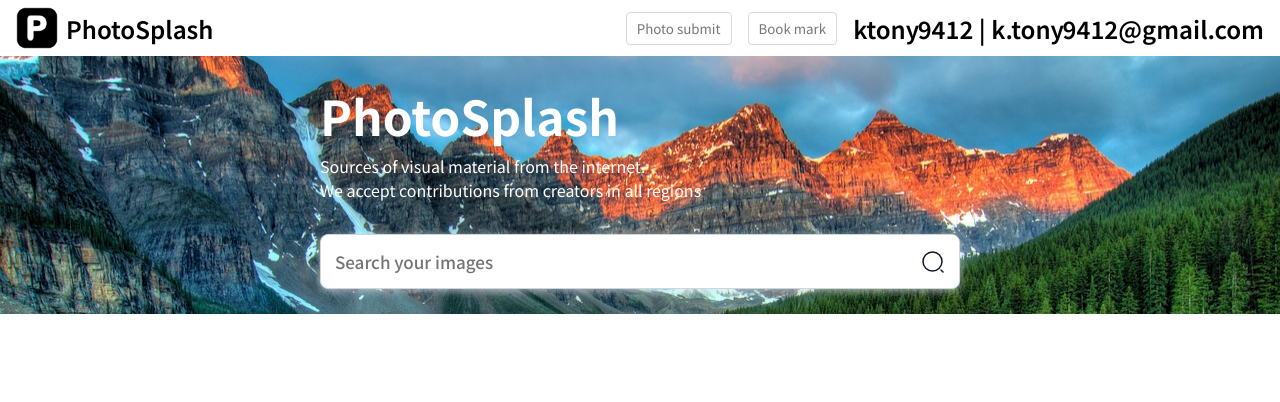
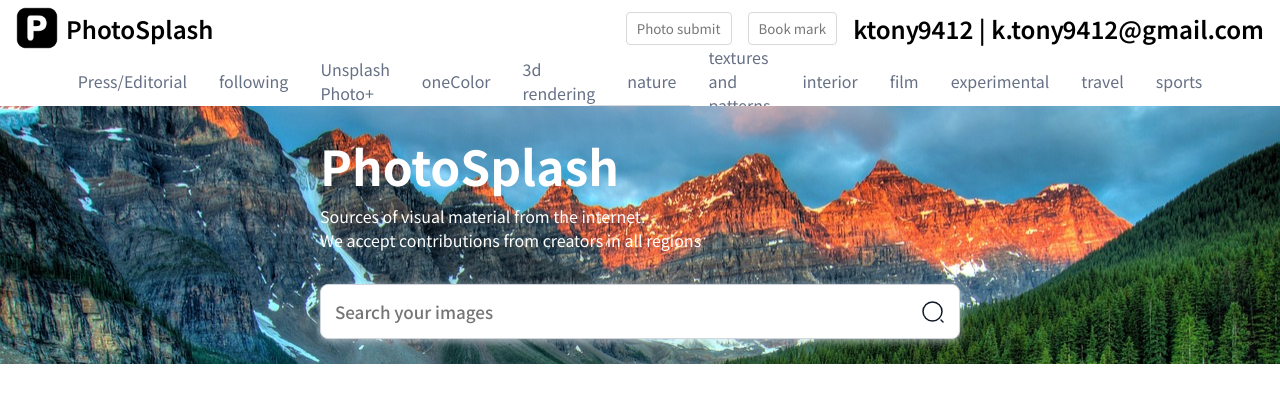
Before and after one commit to TonyKim9401/image-search-site, a React (Vite) app: page / in a window 1280 px wide. Shown: the top 402 px of the page. Built offline with nearby package versions, Linux system fonts and the light colour scheme.

Commit message:
feat: Build navigation
Construct the Navigation by repeatedly rendering the UI based on the reactive data declared with useState.
Navigation elements are loaded from json file but soon should get from backend server.

* eslint and prettier are added on 'devDependencies'

```diff
--- a/package.json
+++ b/package.json
@@ -27,6 +27,8 @@
     "@types/react-dom": "^18.3.0",
     "@vitejs/plugin-react": "^4.3.1",
     "eslint": "^9.8.0",
+    "eslint-config-prettier": "^9.1.0",
+    "eslint-plugin-prettier": "^5.2.1",
     "eslint-plugin-react-hooks": "^5.1.0-rc.0",
     "eslint-plugin-react-refresh": "^0.4.9",
     "globals": "^15.9.0",
--- /dev/null
+++ b/src/components/common/navigation/CommonNav.module.scss
@@ -0,0 +1,24 @@
+.navigation {
+  display: flex;
+  align-items: center;
+  justify-content: center;
+
+  width: 100px;
+  height: 50px;
+
+  gap: 32px;
+
+  border-bottom: 1px solid $color-white-300;
+
+  &__menu {
+    display: flex;
+    align-items: center;
+    justify-content: center;
+
+    height: 100%;
+
+    text-decoration: none;
+    color: $color-white-700;
+    font-weight: 500;
+  }
+}
--- /dev/null
+++ b/src/components/common/navigation/CommonNav.tsx
@@ -0,0 +1,28 @@
+import { useState } from "react";
+import styles from "./CommonNav.module.scss";
+import { Link } from "react-router-dom";
+import navJson from "./nav.json";
+
+interface Navigation {
+  index: number;
+  path: string;
+  label: string;
+  searchValue: string;
+  isActive: boolean;
+}
+
+function CommonNav() {
+  const [navigation, setNavigation] = useState<Navigation[]>(navJson);
+
+  const navLinks = navigation.map((item: Navigation) => {
+    return (
+      <Link to={item.path} className={styles.navigation__menu} key={item.path}>
+        <span className={styles.navigation__menu__lable}>{item.label}</span>
+      </Link>
+    );
+  });
+
+  return <div className={styles.navigation}>{navLinks}</div>;
+}
+
+export default CommonNav;
--- /dev/null
+++ b/src/components/common/navigation/nav.json
@@ -0,0 +1,86 @@
+[
+  {
+    "index": 0,
+    "path": "/edit",
+    "label": "Press/Editorial",
+    "searchValue": "edit",
+    "isActive": false
+  },
+  {
+    "index": 1,
+    "path": "/following",
+    "label": "following",
+    "searchValue": "following",
+    "isActive": false
+  },
+  {
+    "index": 2,
+    "path": "/photoPlus",
+    "label": "Unsplash Photo+",
+    "searchValue": "photo",
+    "isActive": false
+  },
+  {
+    "index": 3,
+    "path": "/oneColor",
+    "label": "oneColor",
+    "searchValue": "one color",
+    "isActive": false
+  },
+  {
+    "index": 4,
+    "path": "/3dRender",
+    "label": "3d rendering",
+    "searchValue": "3d rendering",
+    "isActive": false
+  },
+  {
+    "index": 5,
+    "path": "/nature",
+    "label": "nature",
+    "searchValue": "nature",
+    "isActive": false
+  },
+  {
+    "index": 6,
+    "path": "/textures",
+    "label": "textures and patterns",
+    "searchValue": "texture",
+    "isActive": false
+  },
+  {
+    "index": 7,
+    "path": "/interior",
+    "label": "interior",
+    "searchValue": "interior",
+    "isActive": false
+  },
+  {
+    "index": 8,
+    "path": "/film",
+    "label": "film",
+    "searchValue": "film",
+    "isActive": false
+  },
+  {
+    "index": 9,
+    "path": "/experimental",
+    "label": "experimental",
+    "searchValue": "experimental",
+    "isActive": false
+  },
+  {
+    "index": 10,
+    "path": "/travel",
+    "label": "travel",
+    "searchValue": "travel",
+    "isActive": false
+  },
+  {
+    "index": 11,
+    "path": "/sports",
+    "label": "sports",
+    "searchValue": "sports",
+    "isActive": false
+  }
+]
--- a/src/pages/index/index.tsx
+++ b/src/pages/index/index.tsx
@@ -1,6 +1,7 @@
-import CommonHeader from '@/components/common/header/CommonHeader'
-import CommonSearchBar from '@/components/common/searchBar/CommonSearchBar'
-import styles from './styles/index.module.scss'
+import CommonNav from "@/components/common/navigation/CommonNav";
+import CommonHeader from "@/components/common/header/CommonHeader";
+import CommonSearchBar from "@/components/common/searchBar/CommonSearchBar";
+import styles from "./styles/index.module.scss";
 
 function index() {
   return (
@@ -8,6 +9,7 @@ function index() {
       {/* Common Header UI part */}
       <CommonHeader />
       {/* Common Navigation UI part */}
+      <CommonNav />
       <div className={styles.page__contents}>
         <div className={styles.page__contents__introBox}>
           <div className={styles.wrapper}>
@@ -20,13 +22,11 @@ function index() {
             <CommonSearchBar />
           </div>
         </div>
-            <div className={styles.page__contents__imageBox}>
-
-            </div>
+        <div className={styles.page__contents__imageBox}></div>
         {/* Common Footer UI part */}
       </div>
     </div>
-  )
+  );
 }
 
-export default index
+export default index;
```
Also changed, not shown: 2 other files (tests, documents, lock files or other folders). Lines whose indentation alone changed are shown as unchanged.
